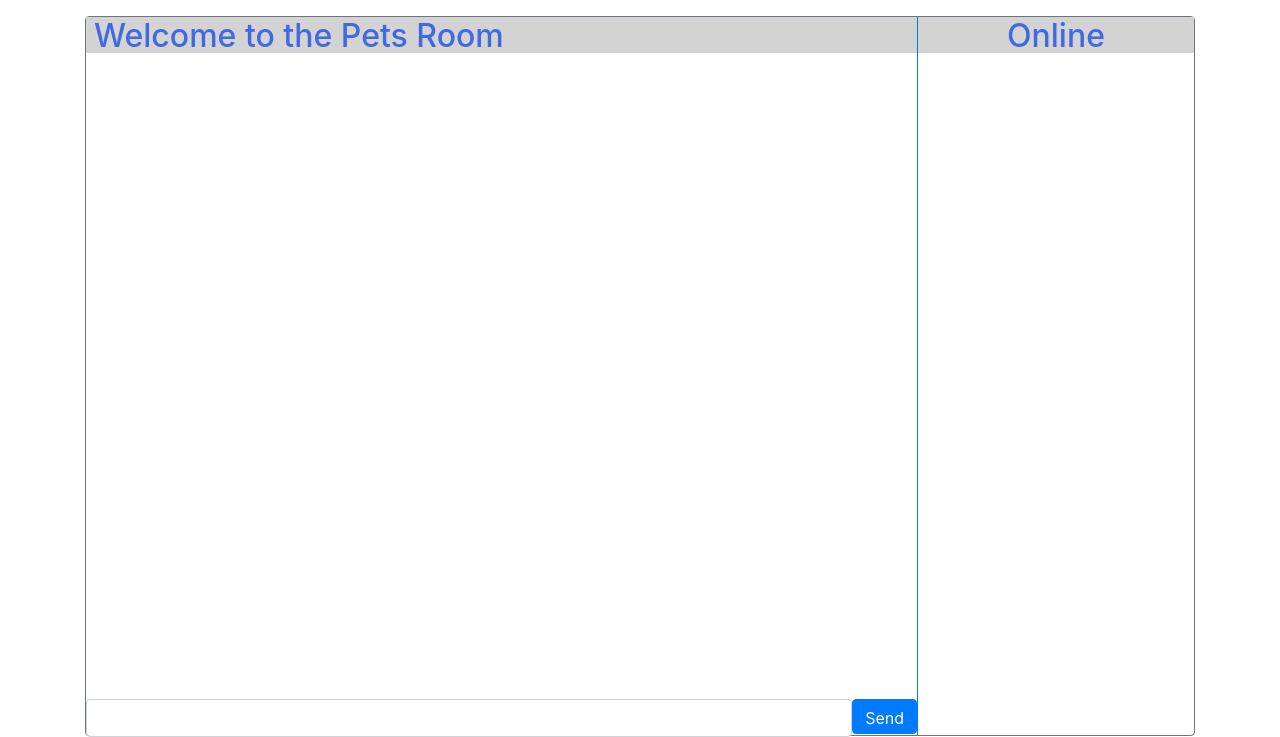
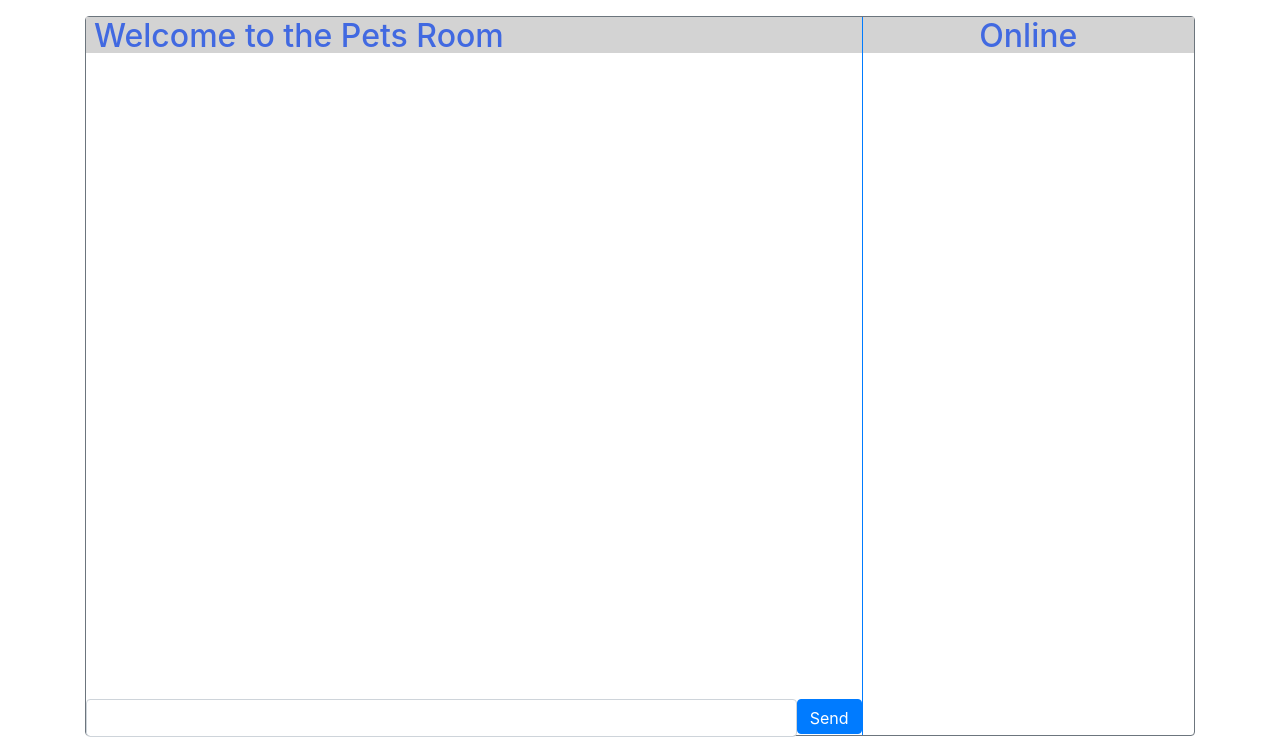
Before and after one commit to grrtvnlw/Group-BE-ZDG-Chat, a Node server app: template views/petchat.ejs in a window 1280 px wide. Shown: the part 76-813 px from the top of the page. Run offline with Node 20, Linux system fonts and the light colour scheme; the template is opened without the code that fills it, so the values that code supplies are empty; some libraries are stand-ins or nearby versions.

Commit message:
widened column

```diff
--- a/public/styles.css
+++ b/public/styles.css
@@ -22,12 +22,12 @@ section {
 }
 
 #onlineUsers {
-  width: 25%;
+  width: 30%;
   height: 100%;
 }
 
 #mainChat {
-  width: 75%;
+  width: 70%;
   height: 100%;
 }
 
```
